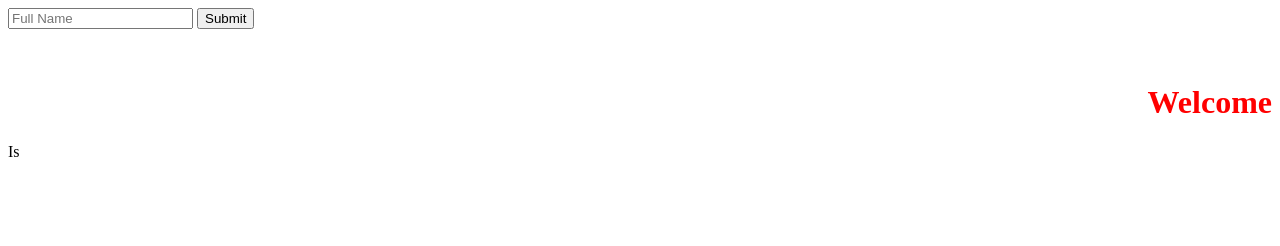
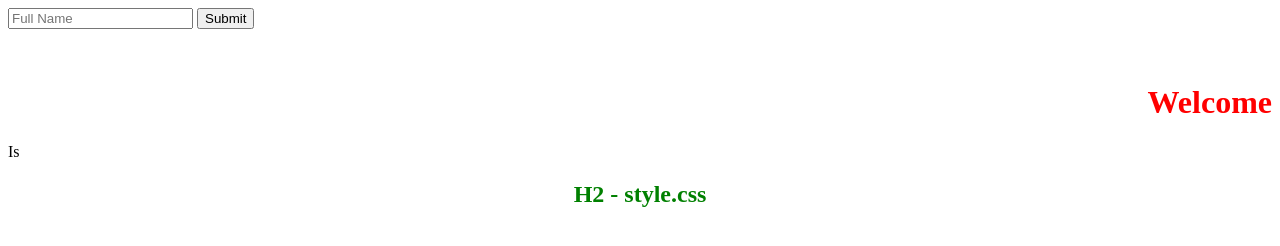
Before and after one commit to igorzakut/2, a plain HTML site: page index.html in a window 1280 px wide. Drawn offline with Linux system fonts and the light colour scheme.

Commit message:
Update index.html

```diff
--- a/index.html
+++ b/index.html
@@ -24,6 +24,8 @@ text-align: right;
   <h1>Welcome</h1>
 <p>Is</p>
 
+<h2>H2 - style.css</h2>
+
 
 </body>
 </html>
```
